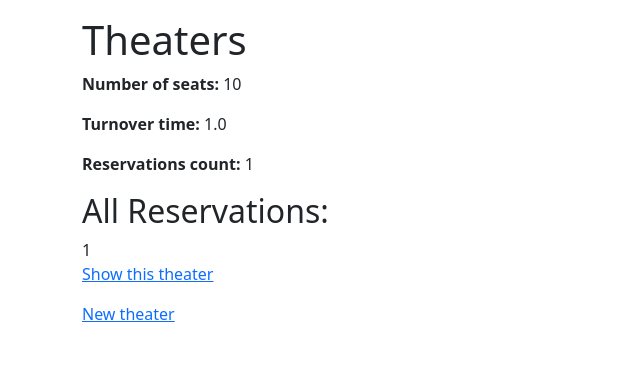
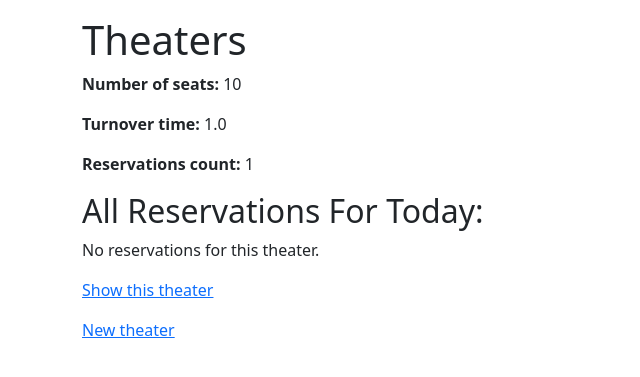
Before and after one commit to WilsonReese/Bingo-Bango, a Rails app: page /theaters in a window 1280 px wide. Shown: the part 56-433 px from the top of the page, without its empty margins (0-640 px from the left). Run offline with Rails 7, Linux system fonts and the light colour scheme; tables that the repository leaves empty hold one stand-in row (values such as "Sample post"); some libraries are stand-ins or nearby versions.

Commit message:
got reservations for today to come up as expected

```diff
--- a/app/models/theater.rb
+++ b/app/models/theater.rb
@@ -11,4 +11,8 @@
 #
 class Theater < ApplicationRecord
   has_many  :reservations, dependent: :nullify
+
+  def reservations_for_date(date)
+    self.reservations.where(start_time: date.beginning_of_day..date.end_of_day)
+  end
 end
--- a/app/views/theaters/_theater.html.erb
+++ b/app/views/theaters/_theater.html.erb
@@ -14,11 +14,13 @@
     <%= theater.reservations_count %>
   </p>
 
-  <h2>All Reservations:</h2>
-  <% if theater.reservations.any? %>
-    <% theater.reservations.each do |reservation|%>
-      <%= reservation.id %>
-    <% end %>
+  <h2>All Reservations For Today:</h2>
+  <% if theater.reservations_for_date(Date.today).any? %>
+    <ul>
+      <% theater.reservations_for_date(Date.today).each do |reservation|%>
+        <li><%= reservation.start_time.strftime("%B %d, %Y %I:%M %p") %></li>
+      <% end %>
+    </ul>
   <% else %>
     <p>No reservations for this theater.</p>
   <% end %>
```
